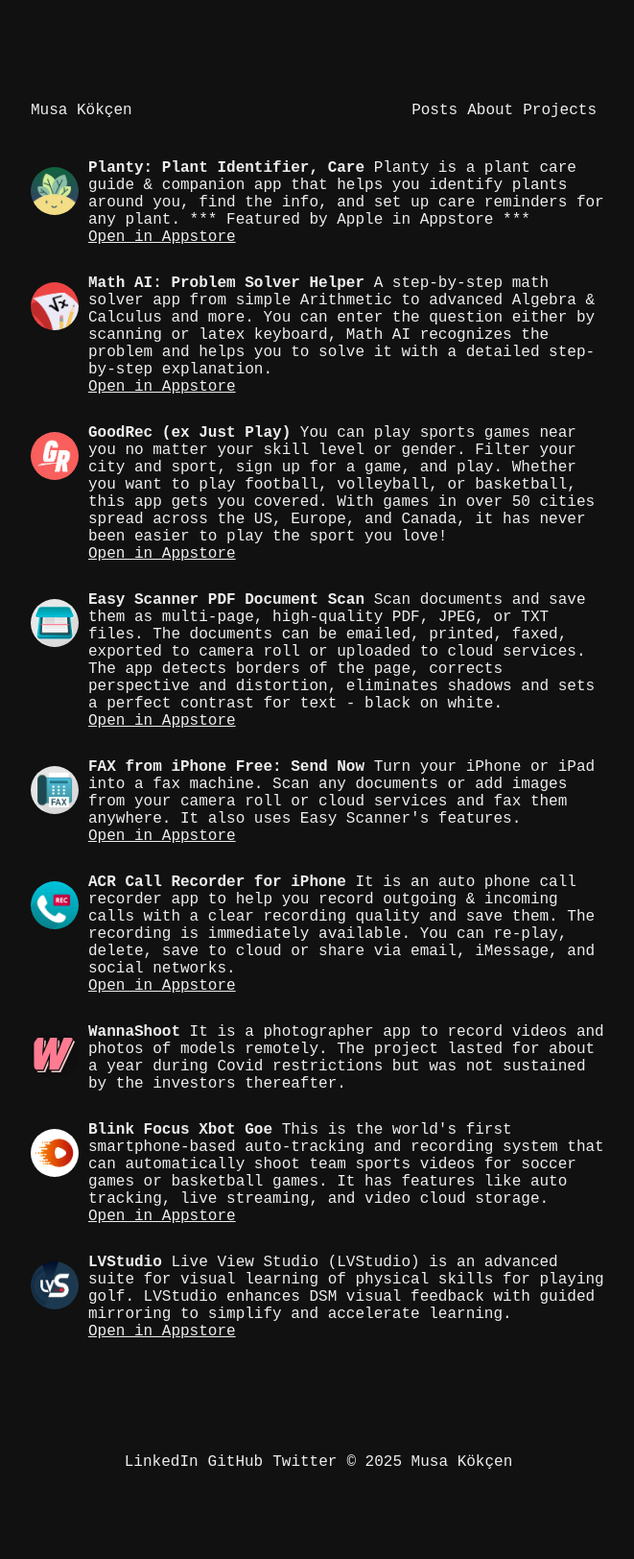
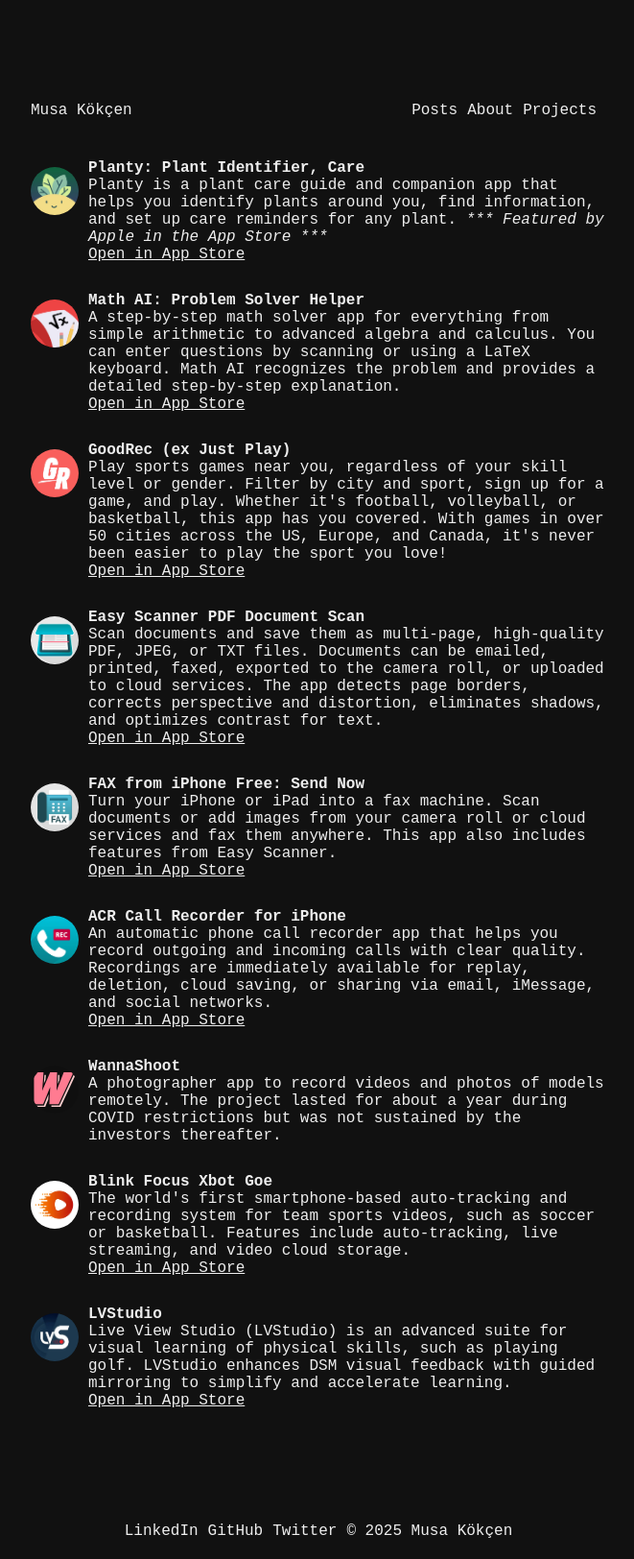
Before and after one commit to musakokcen/musakocen.github.io, a Jekyll site: the page built from projects.md, in a window 1280 px wide. Shown: the whole page at 96% size, without its empty margins (308-969 px from the left). Built offline with Jekyll 4.4.1, drawn with Linux system fonts in a browser that asks for light colours; before the commit the page ends 1552 px from its top, so only the background shows below that.

Commit message:
update projects page texts

```diff
--- a/projects.md
+++ b/projects.md
@@ -1,7 +1,7 @@
 ---
 layout: default
 title: "Projects"
-subtitle: some key projects I've contributed to in recent years
+subtitle: Some key projects I've contributed to in recent years
 ---
 <div class="container">
 
@@ -10,8 +10,10 @@
         <img src="/assets/img/planty.webp" alt="Thumbnail" loading="lazy" style="width: 50px; height: 50px; border-radius: 25px; display: block;">
     </div>
     <p style="margin: 0; align-self: flex-start;">
-    <b>Planty: Plant Identifier, Care</b>
-    Planty is a plant care guide & companion app that helps you identify plants around you, find the info, and set up care reminders for any plant. *** Featured by Apple in Appstore ***<br><a href="https://apps.apple.com/gb/app/planty-plant-identifier-care/id1603599822" target="_blank"><u>Open in Appstore</u></a></p>
+    <b>Planty: Plant Identifier, Care</b><br>
+    Planty is a plant care guide and companion app that helps you identify plants around you, find information, and set up care reminders for any plant. <i>*** Featured by Apple in the App Store ***</i><br>
+    <a href="https://apps.apple.com/gb/app/planty-plant-identifier-care/id1603599822" target="_blank"><u>Open in App Store</u></a>
+    </p>
 </div>
 
 <div style="display: flex; padding-bottom: 30px;">
@@ -19,8 +21,10 @@
         <img src="/assets/img/mathhero.webp" alt="Thumbnail" loading="lazy" style="width: 50px; height: 50px; border-radius: 25px; display: block;">
     </div>
     <p style="margin: 0; align-self: flex-start;">
-    <b>Math AI: Problem Solver Helper</b>
-    A step-by-step math solver app from simple Arithmetic to advanced Algebra & Calculus and more. You can enter the question either by scanning or latex keyboard, Math AI recognizes the problem and helps you to solve it with a detailed step-by-step explanation. <br><a href="https://apps.apple.com/gb/app/math-ai-problem-solver-helper/id1565102390" target="_blank"><u>Open in Appstore</u></a></p>
+    <b>Math AI: Problem Solver Helper</b><br>
+    A step-by-step math solver app for everything from simple arithmetic to advanced algebra and calculus. You can enter questions by scanning or using a LaTeX keyboard. Math AI recognizes the problem and provides a detailed step-by-step explanation.<br>
+    <a href="https://apps.apple.com/gb/app/math-ai-problem-solver-helper/id1565102390" target="_blank"><u>Open in App Store</u></a>
+    </p>
 </div>
 
 <div style="display: flex; padding-bottom: 30px;">
@@ -28,7 +32,10 @@
         <img src="/assets/img/goodRec.webp" alt="Thumbnail" loading="lazy" style="width: 50px; height: 50px; border-radius: 25px; display: block;">
     </div>
     <p style="margin: 0; align-self: flex-start;">
-    <b>GoodRec (ex Just Play)</b> You can play sports games near you no matter your skill level or gender. Filter your city and sport, sign up for a game, and play. Whether you want to play football, volleyball, or basketball, this app gets you covered. With games in over 50 cities spread across the US, Europe, and Canada, it has never been easier to play the sport you love! <br><a href="https://apps.apple.com/gb/app/goodrec-ex-just-play/id1510554246 " target="_blank"><u>Open in Appstore</u></a></p>
+    <b>GoodRec (ex Just Play)</b><br>
+    Play sports games near you, regardless of your skill level or gender. Filter by city and sport, sign up for a game, and play. Whether it's football, volleyball, or basketball, this app has you covered. With games in over 50 cities across the US, Europe, and Canada, it's never been easier to play the sport you love!<br>
+    <a href="https://apps.apple.com/gb/app/goodrec-ex-just-play/id1510554246" target="_blank"><u>Open in App Store</u></a>
+    </p>
 </div>
 
 <div style="display: flex; padding-bottom: 30px;">
@@ -36,8 +43,10 @@
         <img src="/assets/img/easyScanner.webp" alt="Thumbnail" loading="lazy" style="width: 50px; height: 50px; border-radius: 25px; display: block;">
     </div>
     <p style="margin: 0; align-self: flex-start;">
-    <b>Easy Scanner PDF Document Scan</b>
-    Scan documents and save them as multi-page, high-quality PDF, JPEG, or TXT files. The documents can be emailed, printed, faxed, exported to camera roll or uploaded to cloud services. The app detects borders of the page, corrects perspective and distortion, eliminates shadows and sets a perfect contrast for text - black on white. <br><a href="https://apps.apple.com/gb/app/easy-scanner-pdf-document-scan/id1180773759" target="_blank"><u>Open in Appstore</u></a></p>
+    <b>Easy Scanner PDF Document Scan</b><br>
+    Scan documents and save them as multi-page, high-quality PDF, JPEG, or TXT files. Documents can be emailed, printed, faxed, exported to the camera roll, or uploaded to cloud services. The app detects page borders, corrects perspective and distortion, eliminates shadows, and optimizes contrast for text.<br>
+    <a href="https://apps.apple.com/gb/app/easy-scanner-pdf-document-scan/id1180773759" target="_blank"><u>Open in App Store</u></a>
+    </p>
 </div>
 
 <div style="display: flex; padding-bottom: 30px;">
@@ -45,8 +54,10 @@
         <img src="/assets/img/easyFax.webp" alt="Thumbnail" loading="lazy" style="width: 50px; height: 50px; border-radius: 25px; display: block;">
     </div>
     <p style="margin: 0; align-self: flex-start;">
-    <b>FAX from iPhone Free: Send Now</b>
-    Turn your iPhone or iPad into a fax machine. Scan any documents or add images from your camera roll or cloud services and fax them anywhere. It also uses Easy Scanner's features. <br><a href="https://apps.apple.com/gb/app/fax-from-iphone-free-send-now/id1179154292" target="_blank"><u>Open in Appstore</u></a></p>
+    <b>FAX from iPhone Free: Send Now</b><br>
+    Turn your iPhone or iPad into a fax machine. Scan documents or add images from your camera roll or cloud services and fax them anywhere. This app also includes features from Easy Scanner.<br>
+    <a href="https://apps.apple.com/gb/app/fax-from-iphone-free-send-now/id1179154292" target="_blank"><u>Open in App Store</u></a>
+    </p>
 </div>
 
 <div style="display: flex; padding-bottom: 30px;">
@@ -54,8 +65,10 @@
         <img src="/assets/img/callRecorder.webp" alt="Thumbnail" loading="lazy" style="width: 50px; height: 50px; border-radius: 25px; display: block;">
     </div>
     <p style="margin: 0; align-self: flex-start;">
-    <b>ACR Call Recorder for iPhone</b>
-    It is an auto phone call recorder app to help you record outgoing & incoming calls with a clear recording quality and save them. The recording is immediately available. You can re-play, delete, save to cloud or share via email, iMessage, and social networks. <br><a href="https://apps.apple.com/gb/app/acr-call-recorder-for-iphone/id1377904267" target="_blank"><u>Open in Appstore</u></a></p>
+    <b>ACR Call Recorder for iPhone</b><br>
+    An automatic phone call recorder app that helps you record outgoing and incoming calls with clear quality. Recordings are immediately available for replay, deletion, cloud saving, or sharing via email, iMessage, and social networks.<br>
+    <a href="https://apps.apple.com/gb/app/acr-call-recorder-for-iphone/id1377904267" target="_blank"><u>Open in App Store</u></a>
+    </p>
 </div>
 
 <div style="display: flex; padding-bottom: 30px;">
@@ -63,8 +76,8 @@
         <img src="/assets/img/ws.svg" alt="Thumbnail" loading="lazy" style="width: 50px; height: 50px; border-radius: 25px; display: block;">
     </div>
     <p style="margin: 0; align-self: flex-start;">
-    <b>WannaShoot</b>
-    It is a photographer app to record videos and photos of models remotely. The project lasted for about a year during Covid restrictions but was not sustained by the investors thereafter.
+    <b>WannaShoot</b><br>
+    A photographer app to record videos and photos of models remotely. The project lasted for about a year during COVID restrictions but was not sustained by the investors thereafter.
     </p>
 </div>
 
@@ -73,8 +86,10 @@
         <img src="/assets/img/xbotgo.webp" alt="Thumbnail" loading="lazy" style="width: 50px; height: 50px; border-radius: 25px; display: block;">
     </div>
     <p style="margin: 0; align-self: flex-start;">
-    <b>Blink Focus Xbot Goe</b>
-    This is the world's first smartphone-based auto-tracking and recording system that can automatically shoot team sports videos for soccer games or basketball games. It has features like auto tracking, live streaming, and video cloud storage. <br><a href="https://apps.apple.com/tm/app/xbotgo/id1581355712" target="_blank"><u>Open in Appstore</u></a></p>
+    <b>Blink Focus Xbot Goe</b><br>
+    The world's first smartphone-based auto-tracking and recording system for team sports videos, such as soccer or basketball. Features include auto-tracking, live streaming, and video cloud storage.<br>
+    <a href="https://apps.apple.com/tm/app/xbotgo/id1581355712" target="_blank"><u>Open in App Store</u></a>
+    </p>
 </div>
 
 <div style="display: flex; padding-bottom: 30px;">
@@ -82,8 +97,10 @@
         <img src="/assets/img/LVS.webp" alt="Thumbnail" loading="lazy" style="width: 50px; height: 50px; border-radius: 25px; display: block;">
     </div>
     <p style="margin: 0; align-self: flex-start;">
-    <b>LVStudio</b>
-    Live View Studio (LVStudio) is an advanced suite for visual learning of physical skills for playing golf. LVStudio enhances DSM visual feedback with guided mirroring to simplify and accelerate learning. <br><a href="https://apps.apple.com/us/app/lvstudio/id1497816078" target="_blank"><u>Open in Appstore</u></a></p>
+    <b>LVStudio</b><br>
+    Live View Studio (LVStudio) is an advanced suite for visual learning of physical skills, such as playing golf. LVStudio enhances DSM visual feedback with guided mirroring to simplify and accelerate learning.<br>
+    <a href="https://apps.apple.com/us/app/lvstudio/id1497816078" target="_blank"><u>Open in App Store</u></a>
+    </p>
 </div>
 
 <br>
```
